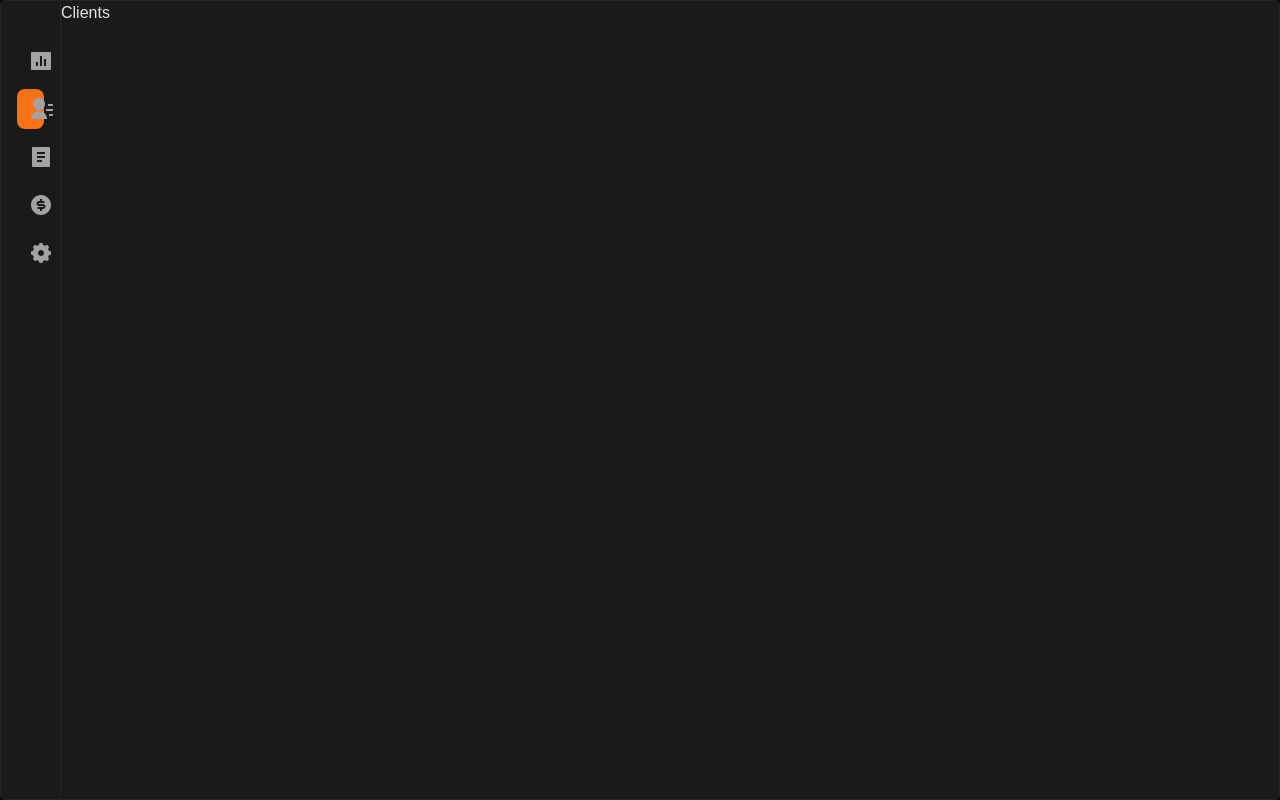
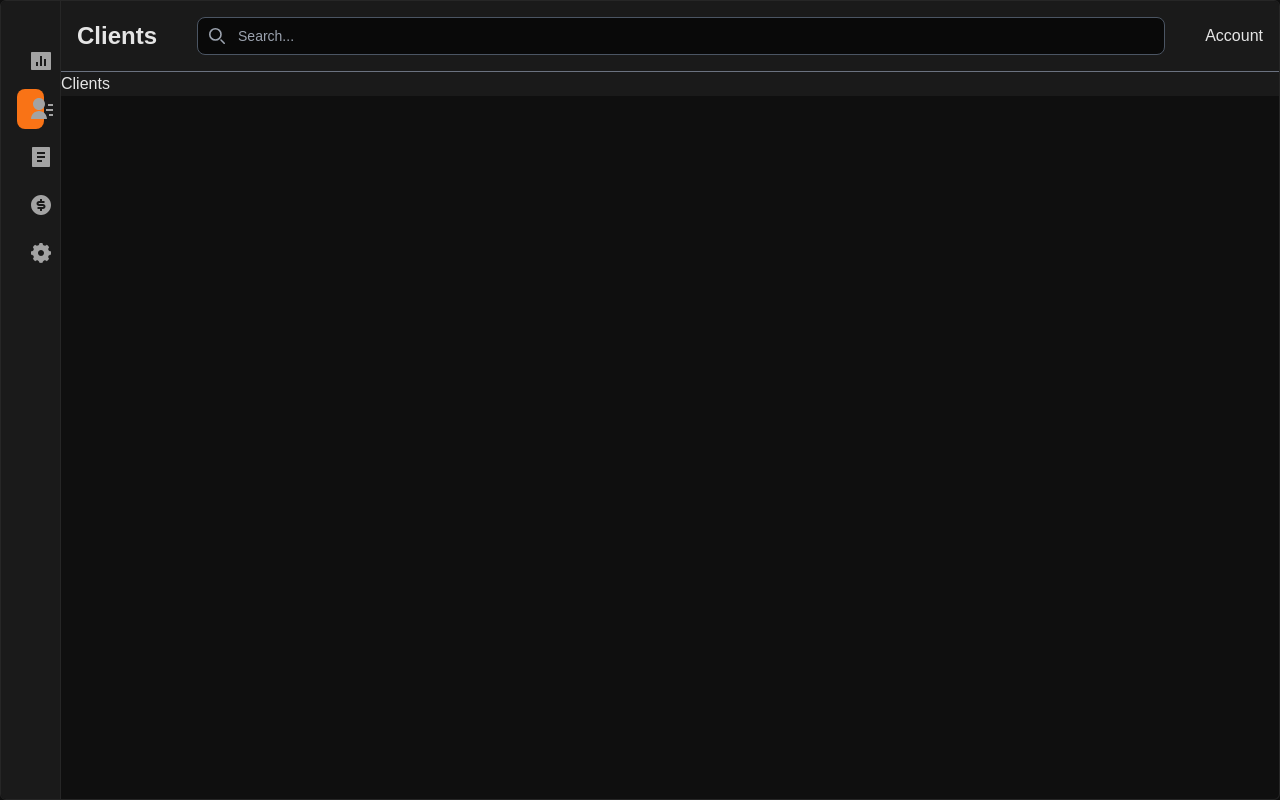
Before and after one commit to SadafNemani/Client-Managment-Dashboard, a Next.js app: page /clients in a window 1280 px wide. Built offline with nearby package versions, Linux system fonts and the light colour scheme.

Commit message:
feat(navbar): add basic navbar structure with initial styling

```diff
--- a/src/app/layout.tsx
+++ b/src/app/layout.tsx
@@ -1,6 +1,7 @@
 import "./globals.css";
 import React from "react";
 import AppSidebar from "@/components/ui/AppSidebar";
+import { Navbar } from "@/components/ui/navbar";
 import { cn } from "@/lib/utils";
 
 export default function Layout({ children }: { children: React.ReactNode }) {
@@ -12,7 +13,10 @@ export default function Layout({ children }: { children: React.ReactNode }) {
         )}
       >
         <AppSidebar />
-        <main className="flex-1 overflow-y-auto bg-background-light">{children}</main>
+        <div className="flex-col flex-1">
+          <Navbar />
+          <main className="flex-1 overflow-y-auto bg-background-light">{children}</main>
+        </div>
       </body>
     </html>
   );
--- a/src/app/overview/page.tsx
+++ /dev/null
@@ -1,3 +0,0 @@
-export default function Page() {
-  return <h1>Dashboard</h1>
-}
--- /dev/null
+++ b/src/components/ui/navbar/Navbar.tsx
@@ -0,0 +1,56 @@
+"use client"
+
+import { usePathname } from "next/navigation";
+import { useState } from "react";
+
+
+export default function Navbar() {
+    const pathName = usePathname();
+    const formattedPathName =
+    pathName.slice(1) === ''
+        ? ''
+        : pathName.slice(1)[0].toUpperCase() + pathName.slice(2);
+
+    const [search, setSearch] = useState();
+
+    return (
+        <nav className="bg-background-light border-b border-gray-500">
+            <div className="max-w-screen-xl flex flex-wrap items-center justify-between mx-auto p-4">
+                <h1 className="self-center text-2xl font-semibold whitespace-nowrap dark:text-white">
+                    { pathName == '/' ? 'Client Management Dashboard' : formattedPathName }
+                </h1>
+
+                <div className="flex-1 mr-10 ml-10">
+                    <div className="relative">
+                    <div className="absolute inset-y-0 left-0 flex items-center ps-3 pointer-events-none">
+                        <svg
+                            className="w-4 h-4 text-gray-400"
+                            aria-hidden="true"
+                            xmlns="http://www.w3.org/2000/svg"
+                            fill="none"
+                            viewBox="0 0 20 20"
+                        >
+                        <path
+                            stroke="currentColor"
+                            strokeLinecap="round"
+                            stroke-linejoin="round"
+                            stroke-width="2"
+                            d="m19 19-4-4m0-7A7 7 0 1 1 1 8a7 7 0 0 1 14 0Z"
+                        />
+                        </svg>
+                        <span className="sr-only">Search icon</span>
+                    </div>
+
+                    <input
+                        type="text"
+                        id="search-navbar"
+                        className="block w-full p-2 ps-10 text-sm text-white placeholder-gray-400 bg-background-dark border border-gray-600 rounded-lg focus:ring-primary focus:border-primary"
+                        placeholder="Search..."
+                    />
+                    </div>
+                </div>
+                <div>Account</div>
+            </div>
+        </nav>
+    )
+}
--- /dev/null
+++ b/src/components/ui/navbar/index.ts
@@ -0,0 +1 @@
+export { default as Navbar } from './Navbar';
```
